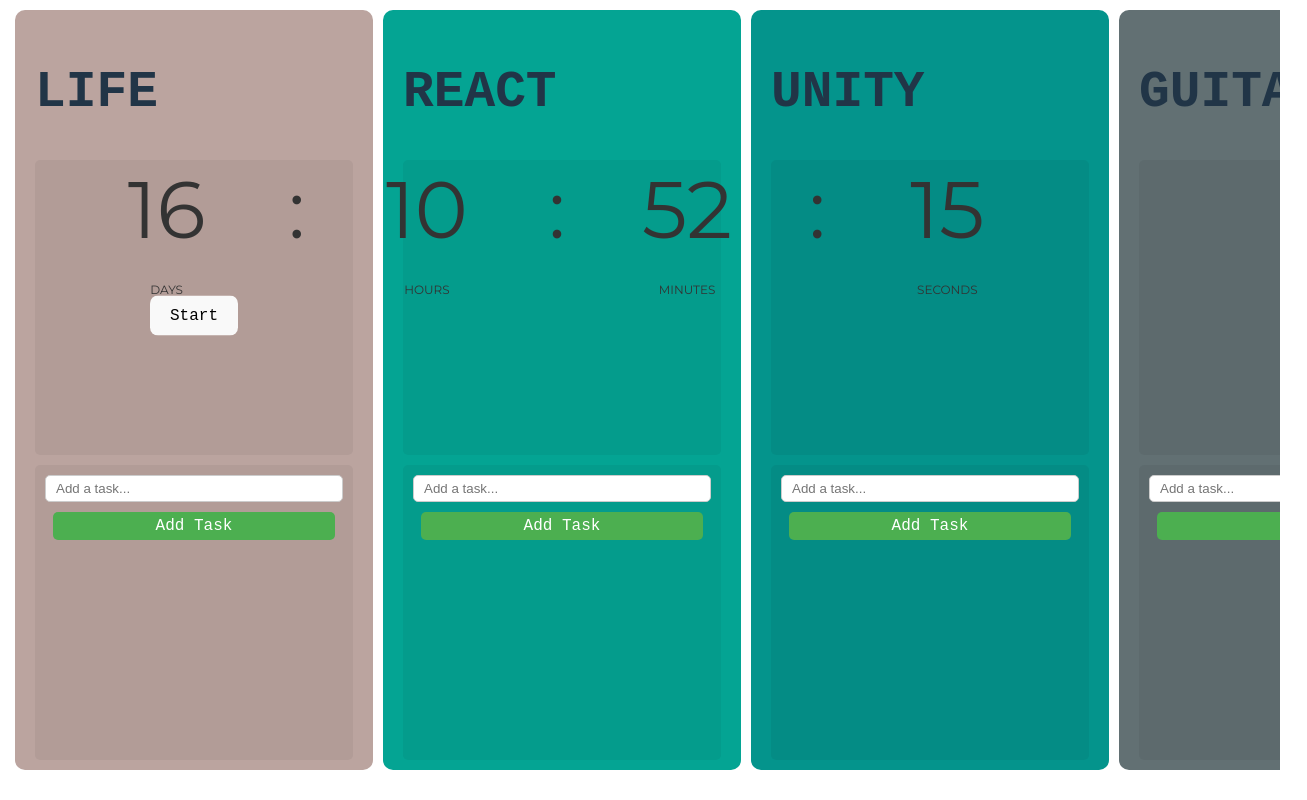
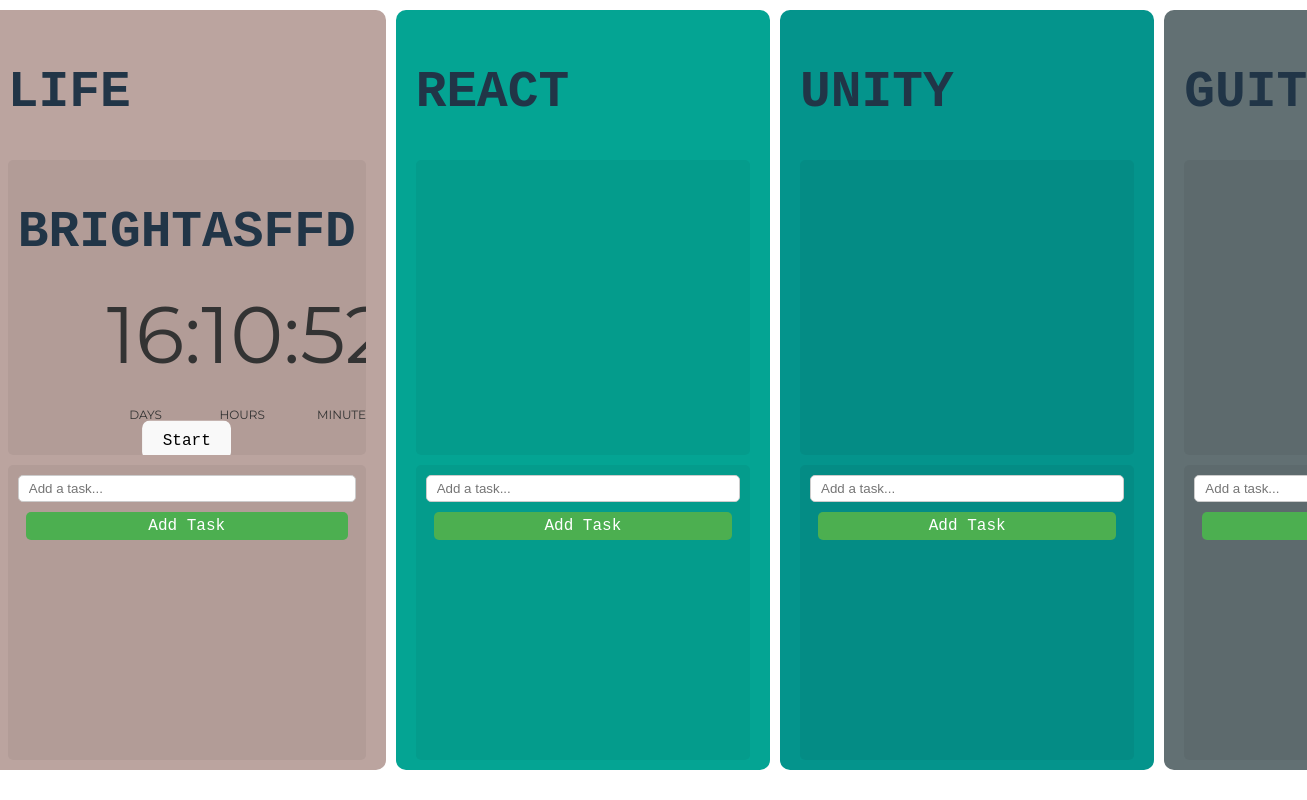
Before and after one commit to dobbyasas/grind-page, a React (Vite) app in the folder client/: page /Counter in a window 1280 px wide. Shown: the whole page, 1307 px wide, since content can reach past the window. Built offline with nearby package versions, Linux system fonts and the light colour scheme.

Commit message:
bullshit

```diff
--- a/client/src/pages/counter/Counter.css
+++ b/client/src/pages/counter/Counter.css
@@ -52,4 +52,13 @@
     border-radius: 5px;
     background-color: rgba(0, 0, 0, 0.05);
     padding: 10px;
+    overflow: hidden; /* Add this line */
   }
+
+  .milujukajuavecerjiudelamorgasmus {
+    display: grid;
+    height: 100vh;
+    margin: 0px;
+    padding: 0px;
+    place-items: center;
+  }
--- a/client/src/pages/counter/Counter.jsx
+++ b/client/src/pages/counter/Counter.jsx
@@ -16,7 +16,11 @@
             <h1>LIFE</h1>
             <div className="row-container">
                 <div className="row">
-                    <Stopwatch />
+
+                        <h1>BRIGHTASFFD</h1>
+                        <Stopwatch />
+
+
                 </div>
                 <div className="row">
                     <ToDoList />
--- a/client/src/pages/counter/stopwatch/Stopwatch.css
+++ b/client/src/pages/counter/stopwatch/Stopwatch.css
@@ -12,8 +12,8 @@
 .countdown-container {
   font-family: Montserrat, sans-serif;
   -webkit-font-smoothing: antialiased;
-  width: 100%;
-  height: 100%;
+  width: 100%; /* Adjust this to fit within the .row div */
+  height: 100%; /* Adjust this to fit within the .row div */
   position: absolute;
   top: 50%;
   left: 50%;
@@ -21,14 +21,16 @@
   text-align: center;
 }
 
+
 .countdown {
   display: flex;
   transform-style: preserve3d;
   perspective: 500px;
   height: 10rem;
-  width: 64em;
+  width: 10em; /* Reduce this value to bring the numbers closer together */
   margin: 0 auto;
 }
+
 .countdown.remove {
   animation: hide-countdown 1s cubic-bezier(0, 0.9, 0.56, 1.2) forwards;
   overflow: hidden;
```
